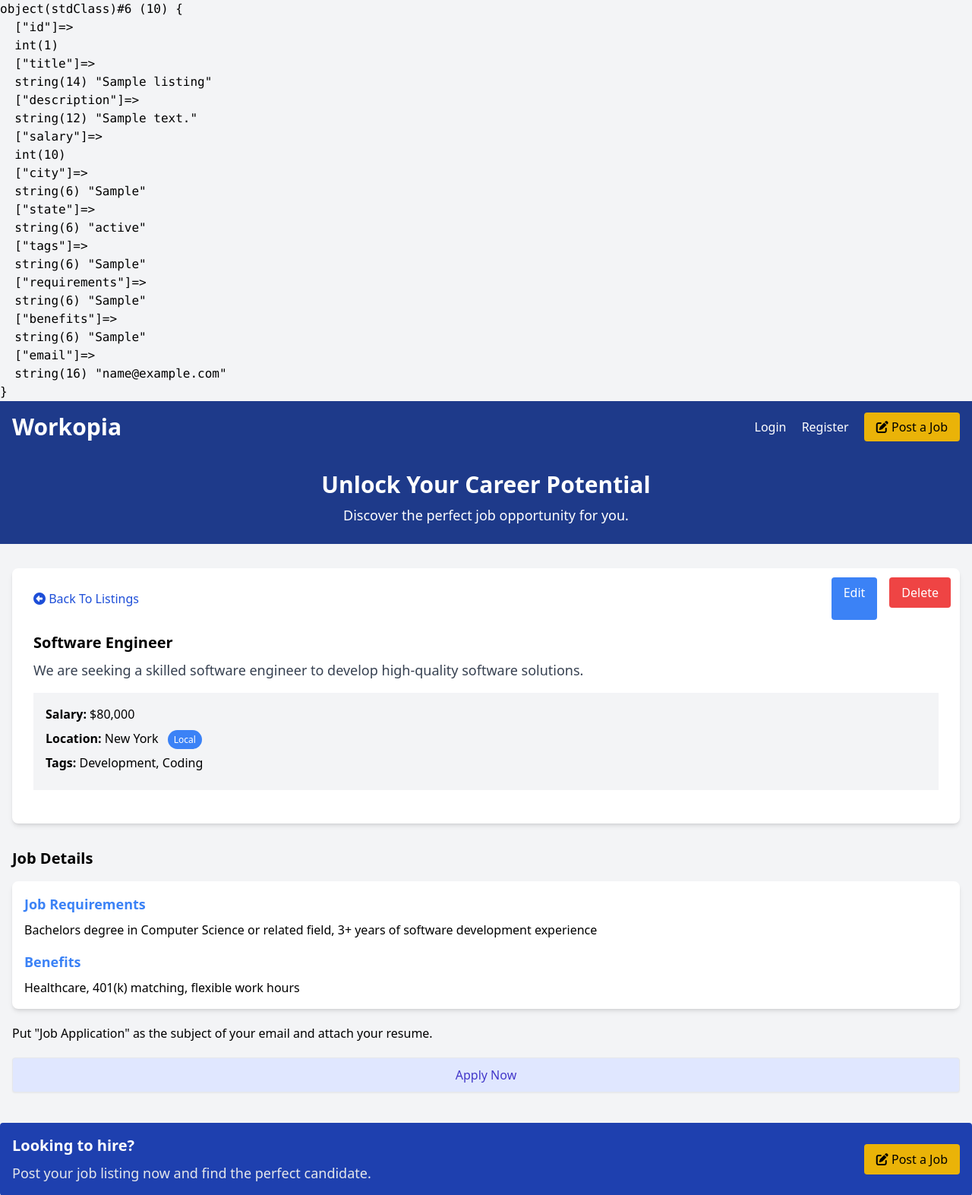
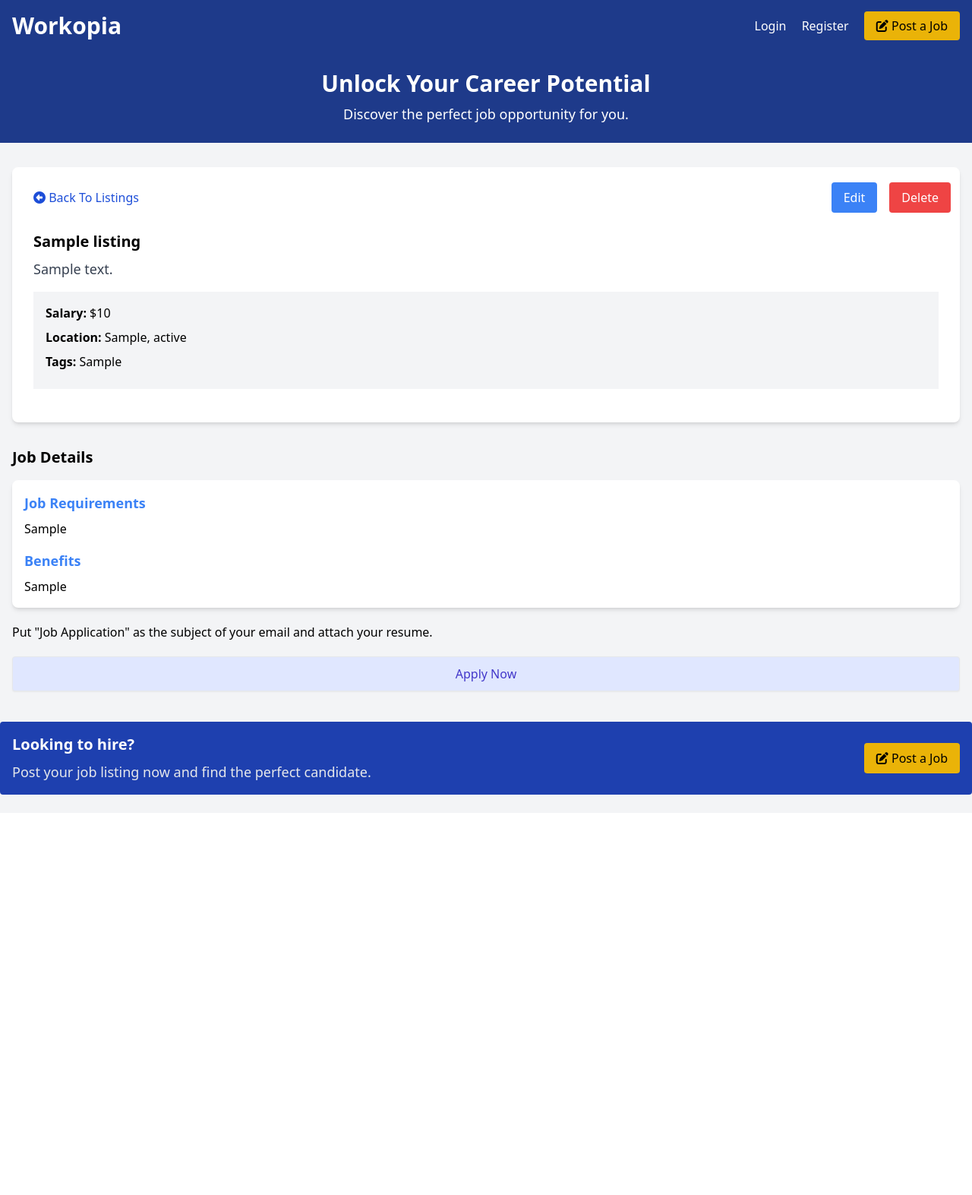
Before and after one commit to chaudhuree/workopia, a PHP site: page /listing?id=1 in a window 1280 px wide. Shown: the top 1573 px of the page at 76% size. After the commit the page ends 1046 px from the top, so only its background shows below. Run offline with PHP 8.4, Linux system fonts and the light colour scheme; tables that the repository leaves empty or names only in its code hold one stand-in row (values such as "Sample post").

Commit message:
Display single fetched data to the view

```diff
--- a/controllers/listings/show.php
+++ b/controllers/listings/show.php
@@ -12,6 +12,8 @@ $params = [
 
 $listing = $db->query('SELECT * FROM listings WHERE id = :id', $params)->fetch();
 
-inspect($listing);
+// inspect($listing);
 
-loadView('listings/show');
+loadView('listings/show', [
+  'listing' => $listing
+]);
--- a/views/listings/index.view.php
+++ b/views/listings/index.view.php
@@ -26,7 +26,7 @@
                 <strong>Tags:</strong> <?= $listing->tags ?>
               </li>
             </ul>
-            <a href="/listing/<?= $listing->id ?>" class="block w-full text-center px-5 py-2.5 shadow-sm rounded border text-base font-medium text-indigo-700 bg-indigo-100 hover:bg-indigo-200">
+            <a href="/listing?id=<?= $listing->id ?>" class="block w-full text-center px-5 py-2.5 shadow-sm rounded border text-base font-medium text-indigo-700 bg-indigo-100 hover:bg-indigo-200">
               Details
             </a>
           </div>
--- a/views/listings/show.view.php
+++ b/views/listings/show.view.php
@@ -1,7 +1,6 @@
 <?= loadPartial('head') ?>
 <?= loadPartial('navbar') ?>
 <?= loadPartial('top-banner') ?>
-
 <section class="container mx-auto p-4 mt-4">
   <div class="rounded-lg shadow-md bg-white p-3">
     <div class="flex justify-between items-center">
@@ -19,26 +18,23 @@
       </div>
     </div>
     <div class="p-4">
-      <h2 class="text-xl font-semibold">Software Engineer</h2>
+      <h2 class="text-xl font-semibold"><?= $listing->title ?></h2>
       <p class="text-gray-700 text-lg mt-2">
-        We are seeking a skilled software engineer to develop high-quality
-        software solutions.
+        <?= $listing->description ?>
       </p>
       <ul class="my-4 bg-gray-100 p-4">
-        <li class="mb-2"><strong>Salary:</strong> $80,000</li>
+        <li class="mb-2"><strong>Salary:</strong> <?= formatSalary($listing->salary) ?></li>
         <li class="mb-2">
-          <strong>Location:</strong> New York
-          <span class="text-xs bg-blue-500 text-white rounded-full px-2 py-1 ml-2">Local</span>
+          <strong>Location:</strong> <?= $listing->city ?>, <?= $listing->state ?>
+          <!-- <span class="text-xs bg-blue-500 text-white rounded-full px-2 py-1 ml-2">Local</span> -->
         </li>
         <li class="mb-2">
-          <strong>Tags:</strong> <span>Development</span>,
-          <span>Coding</span>
+          <strong>Tags:</strong> <?= $listing->tags ?>
         </li>
       </ul>
     </div>
   </div>
 </section>
-
 <section class="container mx-auto p-4">
   <h2 class="text-xl font-semibold mb-4">Job Details</h2>
   <div class="rounded-lg shadow-md bg-white p-4">
@@ -46,20 +42,18 @@
       Job Requirements
     </h3>
     <p>
-      Bachelors degree in Computer Science or related field, 3+ years of
-      software development experience
+      <?= $listing->requirements ?>
     </p>
     <h3 class="text-lg font-semibold mt-4 mb-2 text-blue-500">Benefits</h3>
-    <p>Healthcare, 401(k) matching, flexible work hours</p>
+    <p><?= $listing->benefits ?></p>
   </div>
   <p class="my-5">
     Put "Job Application" as the subject of your email and attach your
     resume.
   </p>
-  <a href="mailto:manager@company.com" class="block w-full text-center px-5 py-2.5 shadow-sm rounded border text-base font-medium cursor-pointer text-indigo-700 bg-indigo-100 hover:bg-indigo-200">
+  <a href="mailto:<?= $listing->email ?>" class="block w-full text-center px-5 py-2.5 shadow-sm rounded border text-base font-medium cursor-pointer text-indigo-700 bg-indigo-100 hover:bg-indigo-200">
     Apply Now
   </a>
 </section>
-
 <?= loadPartial('bottom-banner') ?>
 <?= loadPartial('footer') ?>
```
